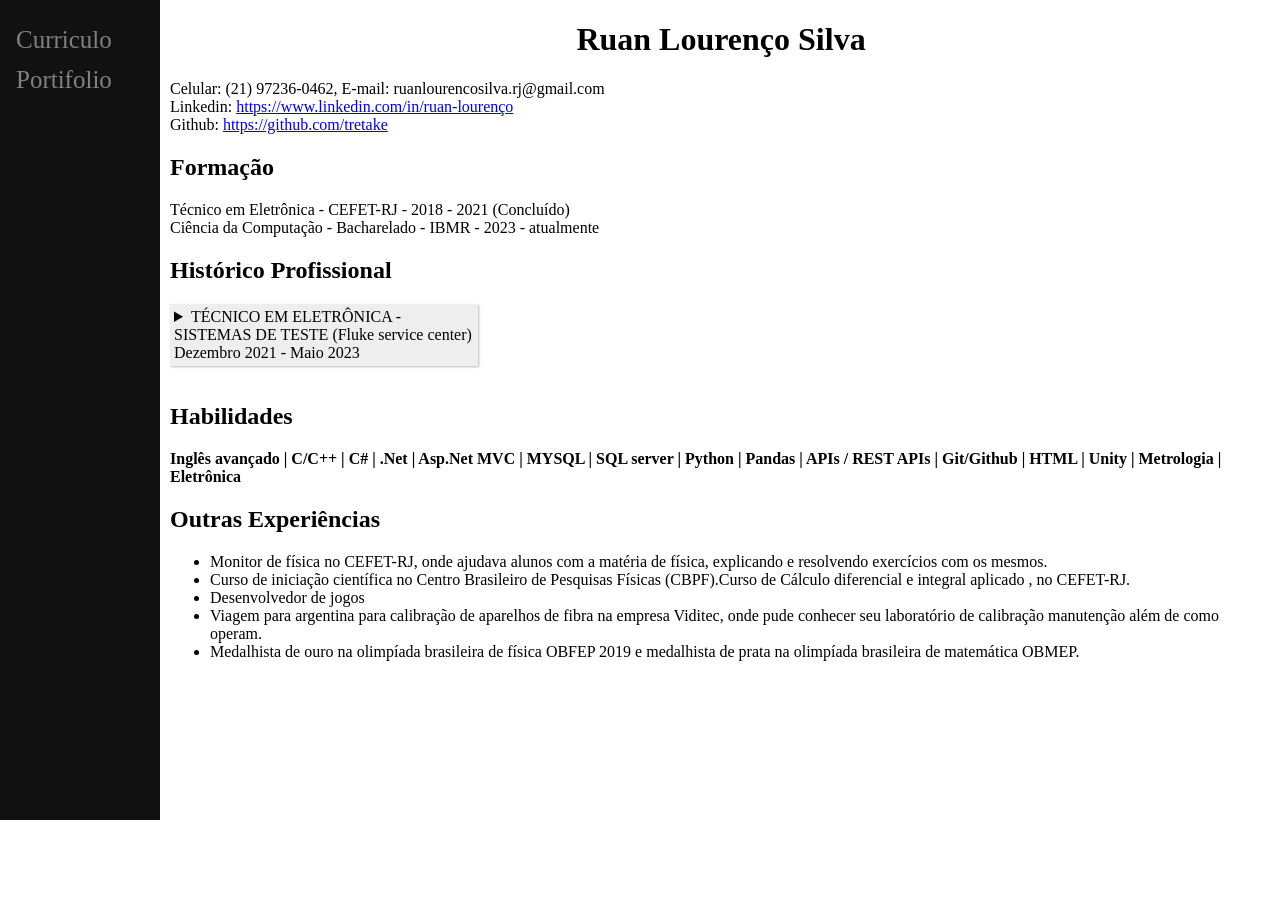
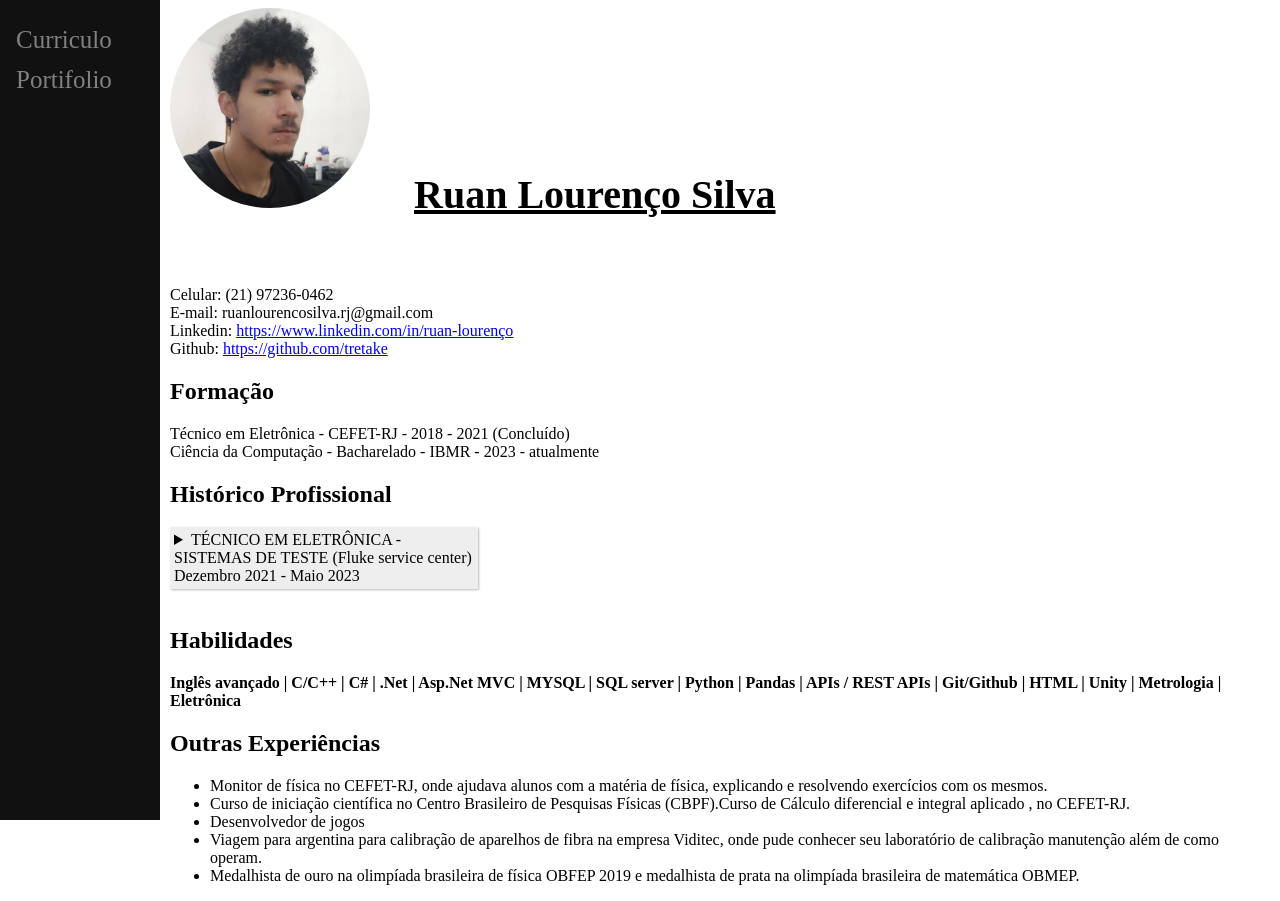
Before and after one commit to tretake/tretake.github.io, a plain HTML site: page index.html in a window 1280 px wide. Before the commit the page ends 800 px from the top, so only its background shows below. Drawn offline with Linux system fonts and the light colour scheme.

Commit message:
foto e titulo

```diff
--- a/index.html
+++ b/index.html
@@ -10,9 +10,16 @@
       <a href="portifolio.html">Portifolio</a>
     </div>
 
-    <h1>Ruan Lourenço Silva</h1>
+    <div class="apresentacao">
+      <img class="imagem-redonda" width="200" src="eu.jpeg" />
 
-    Celular: (21) 97236-0462, E-mail: ruanlourencosilva.rj@gmail.com <br />
+      <u class="nome"><b>Ruan Lourenço Silva</b></u>
+    </div>
+
+    <br />
+
+    Celular: (21) 97236-0462 <br />
+    E-mail: ruanlourencosilva.rj@gmail.com <br />
 
     Linkedin:
     <a href="https://www.linkedin.com/in/ruan-lourenço"
--- a/site.css
+++ b/site.css
@@ -18,6 +18,18 @@
   }
   .sidenav a:hover {
     color: #f1f1f1;
+  }
+
+  .imagem-redonda{
+    border-radius: 50%;
+  }
+  .nome {
+    font-size: 40px;
+    margin: 40px ;
+    padding-bottom: 100px;
+  }
+  .apresentacao{
+    margin-bottom: 50px;
   }
 
   body {
```
Also changed, not shown: eu.jpeg (added).
